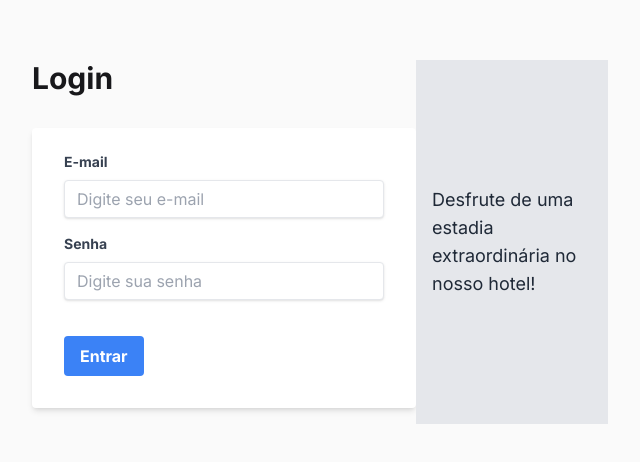
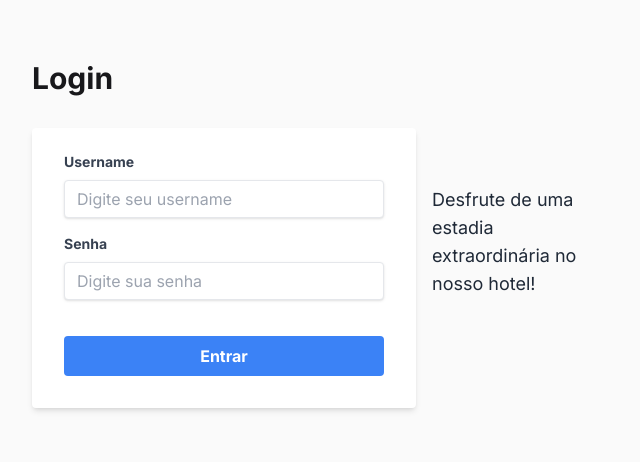
Before and after one commit to NathanHermes/Lovelace-Hotel-Frontend, a React (Vite) app: page /login in a window 1280 px wide. Shown: the part 158-620 px from the top of the page, without its empty margins (320-960 px from the left). Built offline with nearby package versions, Linux system fonts and the light colour scheme.

Commit message:
feat: Attendant login

```diff
--- a/src/pages/Login.tsx
+++ b/src/pages/Login.tsx
@@ -1,22 +1,41 @@
 import React, { useState, ChangeEvent } from "react";
 
+import { useNavigate } from "react-router-dom";
+
+import { Funcionario } from "../api/funcionarios/FuncionarioModel";
+import { login } from "../api/funcionarios/funcionarios";
+
 const Login: React.FC = () => {
-  const [email, setEmail] = useState("");
+  const navigate = useNavigate();
+
+  const [username, setUsername] = useState("");
   const [password, setPassword] = useState("");
 
-  const handleEmailChange = (e: ChangeEvent<HTMLInputElement>) => {
-    setEmail(e.target.value);
+  const handleUsernameChange = (e: ChangeEvent<HTMLInputElement>) => {
+    setUsername(e.target.value);
   };
 
   const handlePasswordChange = (e: ChangeEvent<HTMLInputElement>) => {
     setPassword(e.target.value);
   };
 
-  const handleLogin = () => {
-    // Lógica de autenticação aqui...
-    console.log("Email:", email);
-    console.log("Password:", password);
-  };
+  const handleLogin = (e: any) => {
+    e.preventDefault();
+
+    const funcionario = {
+      username,
+      password
+    }
+
+    login(funcionario)
+    .then((res) => {
+      localStorage.setItem('isLogged', "true");
+      navigate("/client")
+    })
+    .catch((err) => {
+      alert(err.response.data);
+    })
+  }
 
   return (
     <div className="flex items-center justify-center h-screen">
@@ -28,17 +47,17 @@ const Login: React.FC = () => {
               <div className="mb-4">
                 <label
                   className="block text-gray-700 text-sm font-bold mb-2"
-                  htmlFor="email"
+                  htmlFor="username"
                 >
-                  E-mail
+                  Username
                 </label>
                 <input
                   className="shadow appearance-none border rounded w-full py-2 px-3 text-gray-700 leading-tight focus:outline-none focus:shadow-outline"
-                  id="email"
-                  type="email"
-                  placeholder="Digite seu e-mail"
-                  value={email}
-                  onChange={handleEmailChange}
+                  id="username"
+                  type="text"
+                  placeholder="Digite seu username"
+                  value={username}
+                  onChange={handleUsernameChange}
                 />
               </div>
               <div className="mb-6">
@@ -60,7 +79,7 @@ const Login: React.FC = () => {
               </div>
               <div className="flex items-center justify-between">
                 <button
-                  className="bg-blue-500 hover:bg-blue-700 text-white font-bold py-2 px-4 rounded focus:outline-none focus:shadow-outline"
+                  className="bg-blue-500 w-full hover:bg-blue-700 text-white font-bold py-2 px-4 rounded focus:outline-none focus:shadow-outline"
                   type="button"
                   onClick={handleLogin}
                 >
@@ -69,7 +88,7 @@ const Login: React.FC = () => {
               </div>
             </form>
           </div>
-          <div className="w-1/3 flex items-center justify-center bg-gray-200 p-4">
+          <div className="w-1/3 flex items-center justify-center p-4">
             <p className="text-lg text-gray-800">
               Desfrute de uma estadia extraordinária no nosso hotel!
             </p>
```
